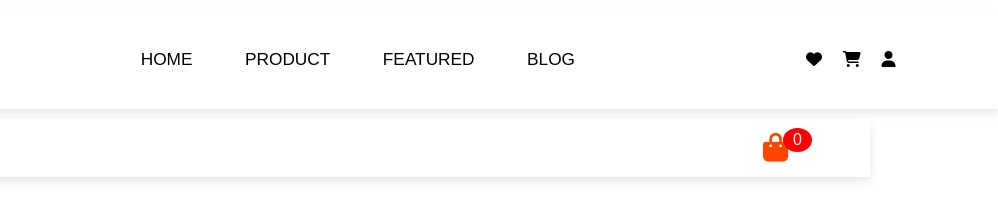
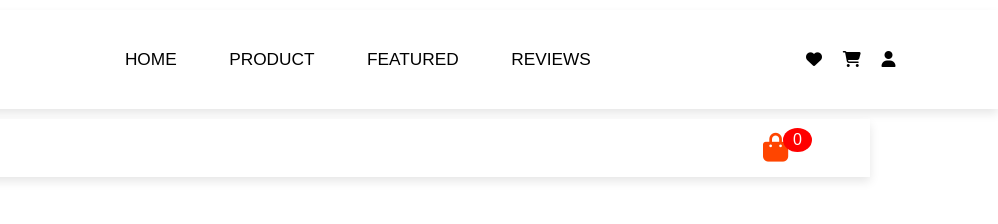
Before and after one commit to MananBhaskar/Shoe-Web, a plain HTML site: page products.html in a window 1280 px wide. Shown: the top 224 px of the page, 282-1280 px from the left. Drawn offline with Linux system fonts and the light colour scheme.

Commit message:
products.html

```diff
--- a/products.html
+++ b/products.html
@@ -74,7 +74,7 @@ header .icons a:hover{
             <a href="index.html">Home</a>
             <a href="products.html">Product</a>
             <a href="featured.html">Featured</a>
-            <a href="blog.html">Blog</a>
+            <a href="blog.html">Reviews</a>
         </nav>
         <div class="icons" >
             <a href="wishlist.html"><i class="fa-solid fa-heart" ></i></a>
```
